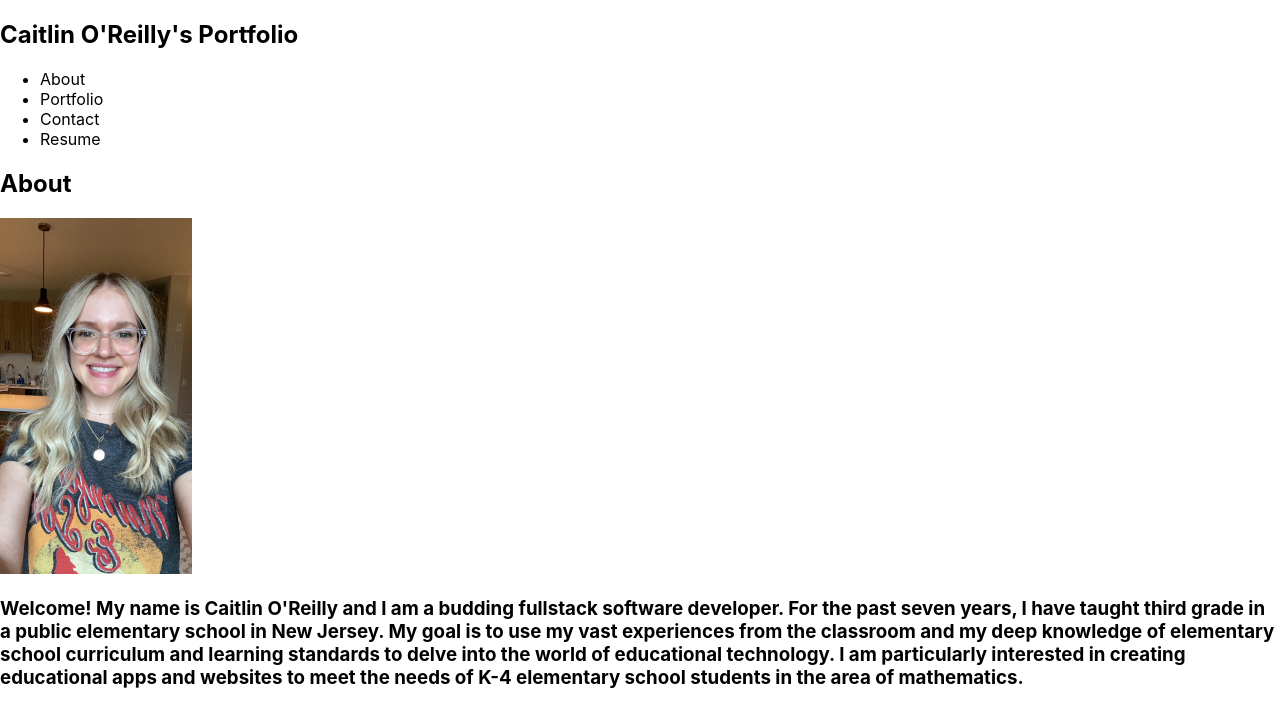
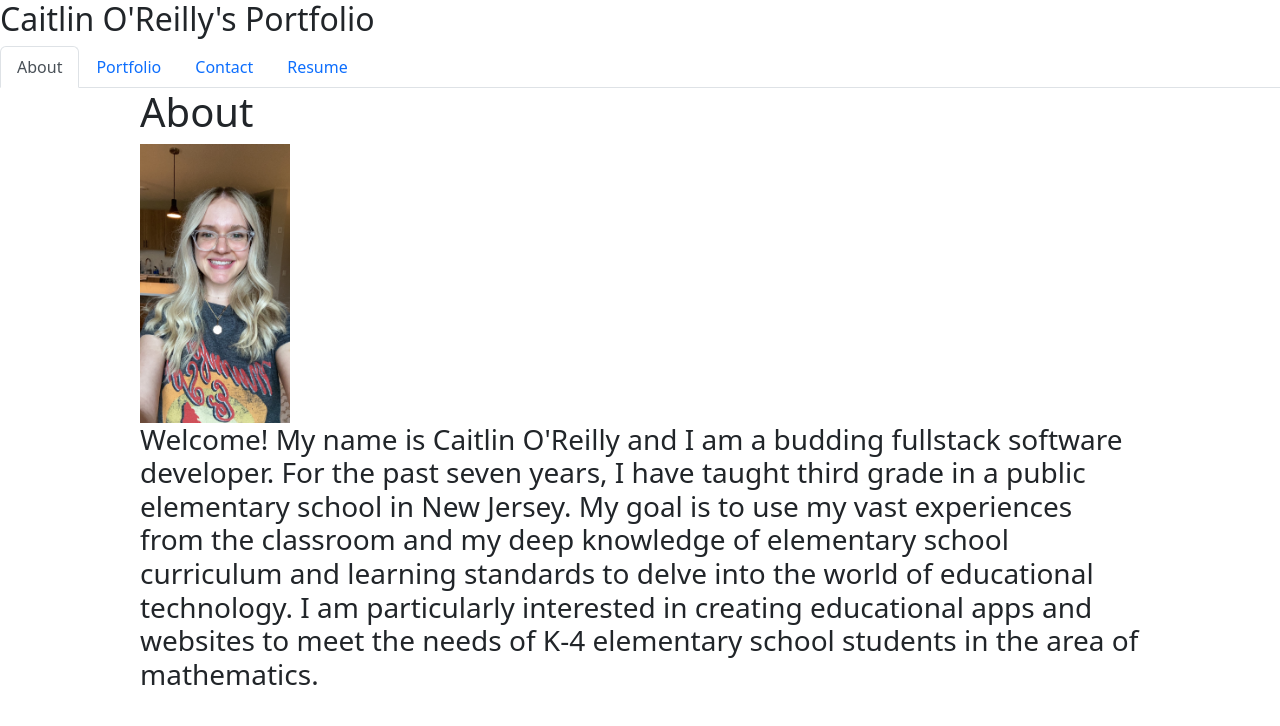
Before and after one commit to caitoreilly/react-portfolio, a React (Create React App) app: page / in a window 1280 px wide. Shown: the top 726 px of the page. Built offline with nearby package versions, Linux system fonts and the light colour scheme.

Commit message:
added react bootstrap, added cards for projects

```diff
--- a/package.json
+++ b/package.json
@@ -6,7 +6,9 @@
     "@testing-library/jest-dom": "^5.16.4",
     "@testing-library/react": "^11.1.0",
     "@testing-library/user-event": "^13.5.0",
+    "bootstrap": "^5.2.3",
     "react": "^17.0.2",
+    "react-bootstrap": "^2.7.0",
     "react-dom": "^17.0.2",
     "react-scripts": "5.0.1",
     "web-vitals": "^2.1.4"
--- a/src/App.js
+++ b/src/App.js
@@ -3,15 +3,16 @@ import React, { useState } from "react";
 import "./App.css";
 import About from "./components/About";
 import ContactForm from "./components/Contact";
-// import Footer from "./components/Footer";
+// // import Footer from "./components/Footer";
 import Header from "./components/Header";
 import Portfolio from "./components/Portfolio";
-// import Project from "./components/Project";
+// // import Project from "./components/Project";
 import Resume from "./components/Resume";
 
 function App() {
   const [currentTab, setCurrentTab] = useState("about");
 
+  // Check which tab is selected by user & renders that single page
   const displayTab = () => {
     switch (currentTab) {
       case "about":
@@ -23,14 +24,14 @@ function App() {
       case "resume":
         return <Resume />;
       default:
-        return null;
+        return <About />;
     }
   };
 
   return (
     <div>
       <Header currentTab={currentTab} setCurrentTab={setCurrentTab}></Header>
-      <main>{displayTab()}</main>
+      <main style={{maxWidth: "1000px", margin: "0 auto"}}>{displayTab()}</main>
       <div>{/* <Footer></Footer> */}</div>
     </div>
   );
--- a/src/components/About/index.js
+++ b/src/components/About/index.js
@@ -5,7 +5,7 @@ function About() {
   return (
     <section>
       <h1>About</h1>
-      <img src={caitPic} style={{ width: "15%" }}></img>
+      <img src={caitPic} style={{ width: "15%" }} alt="profile pic"/>
       <h3>
         Welcome! My name is Caitlin O'Reilly and I am a budding fullstack
         software developer. For the past seven years, I have taught third grade
--- a/src/components/Footer/index.js
+++ b/src/components/Footer/index.js
@@ -1,7 +1,9 @@
 import React from 'react';
 
 function Footer(){
-    return()
+    return(
+        <h1>Footer</h1>
+    )
 }
 
 export default Footer;
--- a/src/components/Nav/index.js
+++ b/src/components/Nav/index.js
@@ -1,24 +1,55 @@
-import React from 'react';
+import React from "react";
 
-function Nav(props){
-    const {currentTab, setCurrentTab} = props;
+function Nav(props) {
+  const { currentTab, setCurrentTab } = props;
 
   return (
     <nav>
-        <ul>
-          <li className={currentTab === "about" ? "mx-2 navActive" : "mx-2"}>
-            <span onClick={() => setCurrentTab("about")}>About</span>
+      <ul className="nav nav-tabs">
+        <li className="nav-item">
+          <a
+            href="#about"
+            onClick={() => setCurrentTab("about")}
+            // This is a conditional (ternary) operator that checks to see if the current page is "Home"
+            // If it is, we set the current page to 'nav-link-active', otherwise we set it to 'nav-link'
+            className={currentTab === "about" ? "nav-link active" : "nav-link"}
+          >
+            About
+          </a>
         </li>
-          <li
-            className={currentTab === "portfolio" ? "mx-2 navActive" : "mx-2"}
+        <li className="nav-item">
+          <a
+            href="#portfolio"
+            onClick={() => setCurrentTab("portfolio")}
+            // Check to see if the currentPage is `About`, and if so we use the active link class from bootstrap. Otherwise, we set it to a normal nav-link
+            className={
+              currentTab === "portfolio" ? "nav-link active" : "nav-link"
+            }
           >
-            <span onClick={() => setCurrentTab("portfolio")}>Portfolio</span>
+            Portfolio
+          </a>
         </li>
-          <li className={currentTab === "contact" ? "mx-2 navActive" : "mx-2"}>
-            <span onClick={() => setCurrentTab("contact")}>Contact</span>
+        <li className="nav-item">
+          <a
+            href="#contact"
+            onClick={() => setCurrentTab("contact")}
+            // Check to see if the currentPage is `Blog`, and if so we use the active link class from bootstrap. Otherwise, we set it to a normal nav-link
+            className={
+              currentTab === "contact" ? "nav-link active" : "nav-link"
+            }
+          >
+            Contact
+          </a>
         </li>
-          <li className={currentTab === "resume" ? "mx-2 navActive" : "mx-2"}>
-            <span onClick={() => setCurrentTab("resume")}>Resume</span>
+        <li className="nav-item">
+          <a
+            href="#resume"
+            onClick={() => setCurrentTab("resume")}
+            // Check to see if the currentPage is `Contact`, and if so we use the active link class from bootstrap. Otherwise, we set it to a normal nav-link
+            className={currentTab === "resume" ? "nav-link active" : "nav-link"}
+          >
+            Resume
+          </a>
         </li>
       </ul>
     </nav>
--- a/src/components/Portfolio/index.js
+++ b/src/components/Portfolio/index.js
@@ -1,9 +1,24 @@
-import React from 'react';
+import React from "react";
+import Project from "../Project";
+import noteTaker from "../../assets/images/note-taker-pic.png";
 
-function Portfolio(){
-    return(
-        <h1>Portfolio</h1>
-    )
+function Portfolio() {
+  const myProjects = [
+    { id: 1, title: "Project 1", img: noteTaker},
+    { id: 2, title: "Project 2" },
+    { id: 3, title: "Project 3" },
+    { id: 4, title: "Project 4" },
+    { id: 5, title: "Project 5" },
+    { id: 6, title: "Project 6" },
+  ];
+
+  return (
+    <div className="d-flex">
+      {myProjects.map((project) => (
+        <Project title={project.title} key={project.id} image={project.img} />
+      ))}
+    </div>
+  );
 }
 
 export default Portfolio;
--- a/src/components/Project/index.js
+++ b/src/components/Project/index.js
@@ -1,7 +1,19 @@
-import React from 'react';
+import React from "react";
+import Card from "react-bootstrap/Card";
 
-function Project(){
-    return()
+function Project({ id, title, image }) {
+  return (
+    <Card style={{ width: "18rem" }}>
+      <Card.Img variant="top" src={image} />
+      <Card.Body>
+        <Card.Title>{title}</Card.Title>
+        <Card.Text>
+          Some quick example text to build on the card title and make up the
+          bulk of the card's content.
+        </Card.Text>
+      </Card.Body>
+    </Card>
+  );
 }
 
 export default Project;
--- a/src/index.js
+++ b/src/index.js
@@ -3,6 +3,8 @@ import ReactDOM from 'react-dom';
 import './index.css';
 import App from './App';
 import reportWebVitals from './reportWebVitals';
+import "bootstrap/dist/css/bootstrap.min.css";
+
 
 ReactDOM.render(
   <React.StrictMode>
```
Also changed, not shown: src/assets/images/note-taker-pic.png (added), 1 other file (tests, documents, lock files or other folders). Lines whose indentation alone changed are shown as unchanged.
